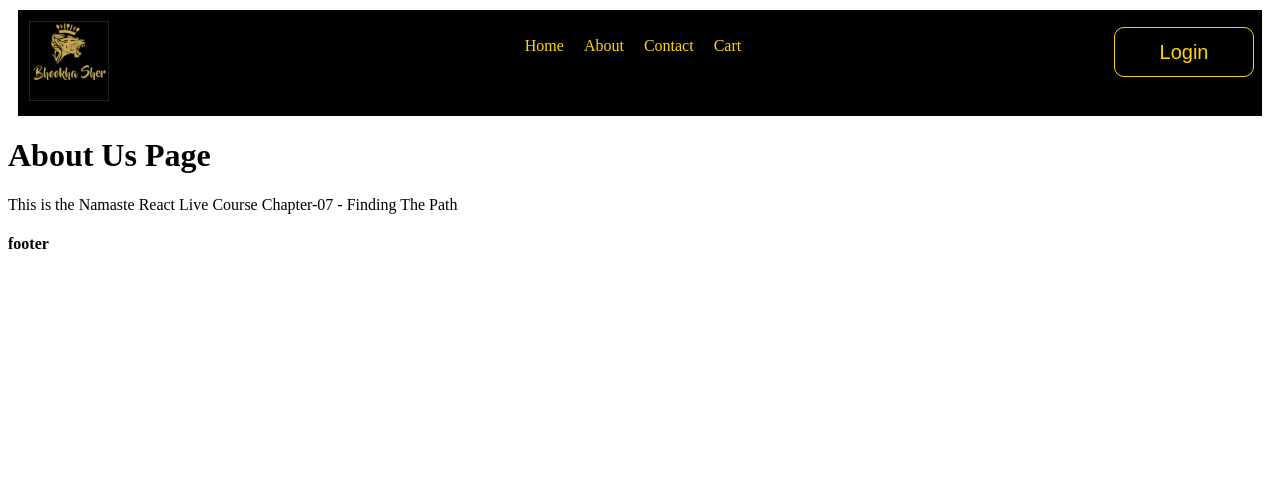
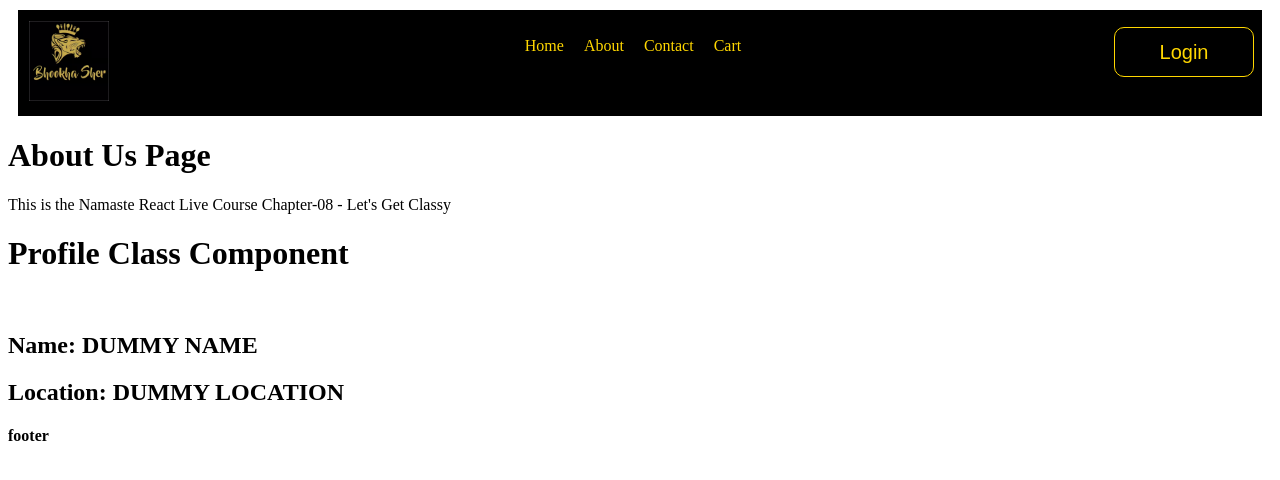
Before and after one commit to noori09/Namaste-React, a React (Vite) app: page /about in a window 1280 px wide. Shown: the top 480 px of the page. Built offline with nearby package versions, Linux system fonts and the light colour scheme.

Commit message:
Chapter-08 Let's Get Classy, Code Commit

```diff
--- a/src/components/About.js
+++ b/src/components/About.js
@@ -1,10 +1,64 @@
-const About = ()=>{
-    return(
-        <div>
+// import { Outlet } from "react-router-dom"; //if we don't want to use Outlet,we can directly import Profile comp in this one
+// import ProfileFunctionalComponent from './Profile';
+import Profile from "./ProfileClass";
+import { Component } from 'react';
+
+// const About2 = ()=>{
+//     return(
+//         <div>
+//             <h1>About Us Page</h1>
+//             <p>This is the Namaste React Live Course Chapter-07 - Finding The Path</p>
+//             {/* <Outlet/> */}
+//             <ProfileFunctionalComponent name={'Noori'}/>
+//             <Profile name={'NooriClass'}/>
+//         </div>
+//     )
+// }
+
+class About extends Component{
+    constructor(props){
+        super(props);
+        console.log("Parent-constructor")
+    }
+    componentDidMount(){
+        console.log("Parent-componentdidMount")
+    }
+    render(){
+        console.log("Parent-render")
+        return(
+            <div>
             <h1>About Us Page</h1>
-            <p>This is the Namaste React Live Course Chapter-07 - Finding The Path</p>
+            <p>This is the Namaste React Live Course Chapter-08 - Let's Get Classy</p>
+            {/* <ProfileFunctionalComponent name={'Noori'}/> */}
+            <Profile name={'First Child'}/>
+            {/* <Profile name={'Second Child'}/> */}
         </div>
-    )
+        )
+    }
 }
 
 export default About;
+
+//constructor -> render ->componentdidMount
+
+//If we have parent and 1 child so the order will be-
+// Parent Constructor
+// Parent-render
+//Child-constructor
+//child-render
+//child-componentdidMount
+//Parent componentdidMount
+
+//If we have two child so the order will be-
+//Render Phase starts
+//Parent Constructor
+//Parent Render
+//First Child Constructor
+//First Child Render
+//Second Child Constructor
+//Second Child Render
+//Now DOM is updated for children
+//Commit phase start
+//First Child ComponentdidMount
+//Second Child ComponentdidMount
+//Paren- ComponentdidMount
--- a/src/components/Body.js
+++ b/src/components/Body.js
@@ -51,7 +51,7 @@ export const Body = () => {
                 {filteredRestaurants.length === 0 ? <h1>No Restaurant Matches Your Filter</h1> :
                     filteredRestaurants.map((restaurant) => {
                         return (
-                            <Link to={"/restaurant/" + restaurant.data.id} key={restaurant.data.id}>
+                            <Link to={"/restaurant/" + restaurant.data.id} key={restaurant.data.id} className="body-link-style">
                                 <RestaurantCard {...restaurant.data} />
                             </Link>
                         )
--- /dev/null
+++ b/src/components/Profile.js
@@ -0,0 +1,22 @@
+import { useState, useEffect } from "react";
+const Profile = (props)=>{
+    const[count,setCount] = useState(0);
+    useEffect(()=>{
+        //Great place to do API call because it runs after every render
+        // console.log("useEffect")
+    })
+    // console.log("render fn")
+    return (
+        <div>
+            <h2>Profile Component</h2>
+            <h3>Name: {props.name}</h3>
+            <h3>Count: {count}</h3>
+            <button onClick={()=>setCount(1)}> Button</button>
+        </div>
+    )
+}
+
+export default Profile;
+
+
+//First render and then useEffect
--- /dev/null
+++ b/src/components/ProfileClass.js
@@ -0,0 +1,86 @@
+import React from 'react';
+
+//render method is compulsory for creating class-based components
+
+class Profile extends React.Component {
+constructor(props){
+super(props);
+// this.state = {
+// count:0
+// }
+this.state = {
+    userInfo :{
+        name: "DUMMY NAME",
+        location: "DUMMY LOCATION"
+    }
+}
+console.log("Child-constructor "+  this.props.name)
+}
+// componentDidMount(){
+//     //we can make api calls in componentdidMount
+//     console.log("Child-componentdidMount "+  this.props.name)
+// }
+// async componentDidMount(){
+//     const data = await fetch('https://api.github.com/users/noori09')
+//     const json = await data.json();
+//     console.log(json)
+//     this.setState({
+//         userInfo:json
+//     })
+//     console.log("Child-componentdidMount "+  this.props.name)
+// }
+ componentDidMount(){
+   this.timer=setInterval(()=>{
+        console.log("Namaste React OP")
+    },1000)
+    console.log("Child-componentdidMount ")
+}
+
+componentDidUpdate(){
+    console.log("component did update")
+}
+componentWillUnmount(){
+    clearInterval(this.timer)
+    console.log("componentwillunmount")
+}
+render() {
+    // const {count} = this.state;
+    console.log("Child-render "+  this.props.name)
+return(
+    <div>
+    <h1>Profile Class Component</h1>
+    {/* <h2>Name: {this.props.name}</h2> */}
+    {/* <h3>Count: {count}</h3> */}
+    {/* We don't Mutate state directly means never do this.state= something */}
+    {/* <button onClick={()=>this.setState({
+        count:1
+    })}>Button</button> */}
+    <img src={this.state.userInfo.avatar_url}/>
+    <h2>Name: {this.state.userInfo.name}</h2>
+    <h2>Location: {this.state.userInfo.location}</h2>
+
+    </div>
+)
+}
+}
+
+export default Profile;
+
+
+
+//First of all constructor will be called then render
+//componentdidMount will run after the render
+
+
+//Now the order will be-
+// Parent constructor
+// Parent render
+// Child Constructor
+//Child render
+//Parent componentdidMount - (because react completes the render phase first and after
+// completing child render it sees there is async componentdidMount,so it will take some time to load the data
+//thatswhy it will run parent's componentdidMount)
+//Api call
+//json is logged
+//  child componentdidMount
+// child render
```
Also changed, not shown: src/App.js (+8 -14 lines).
